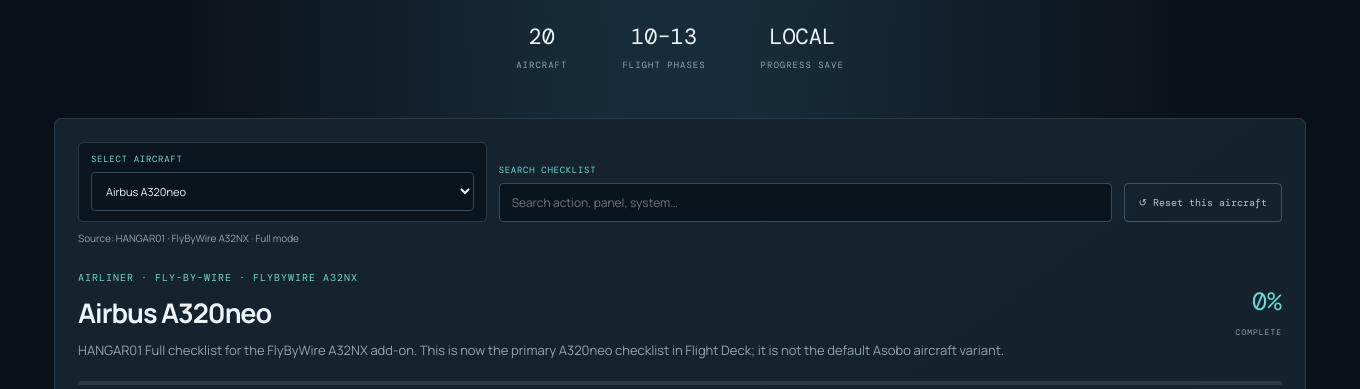
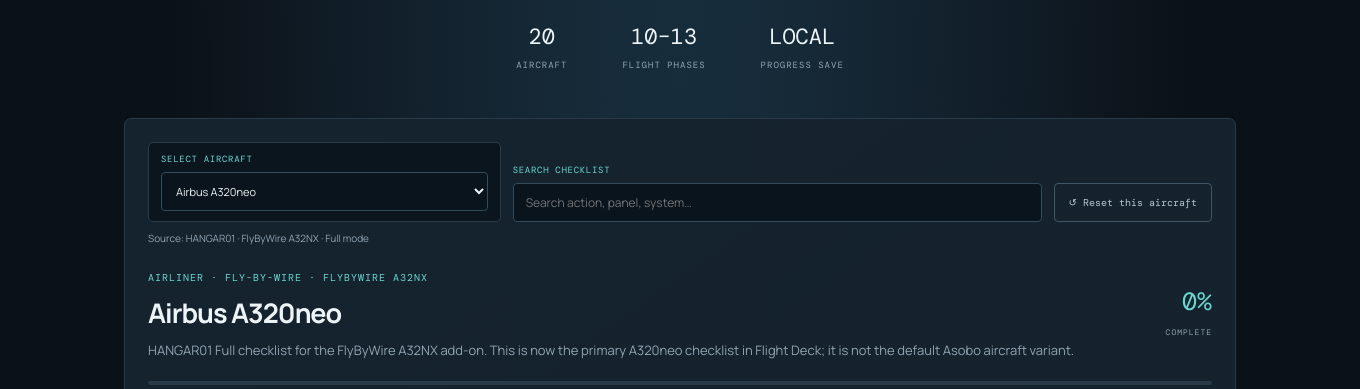
Before and after one commit to taha90nikmanesh-max/MFS-Checklist2020, an Electron app: page index.html in a window 1360 px wide. Shown: the part 411-800 px from the top of the page. Drawn offline with nearby package versions, Linux system fonts and the light colour scheme.

Commit message:
Slightly narrow the app layout

```diff
--- a/style.css
+++ b/style.css
@@ -166,3 +166,6 @@ html[dir="rtl"] .lesson-head{flex-direction:row-reverse}
 .check input{cursor:pointer}
 
 .source-link{margin:-10px 0 18px;font-size:10px;line-height:1.7;color:var(--muted)}.source-link[hidden]{display:none}
+
+/* Slightly narrower desktop layout for a more focused checklist view. */
+main{max-width:1160px}
```
